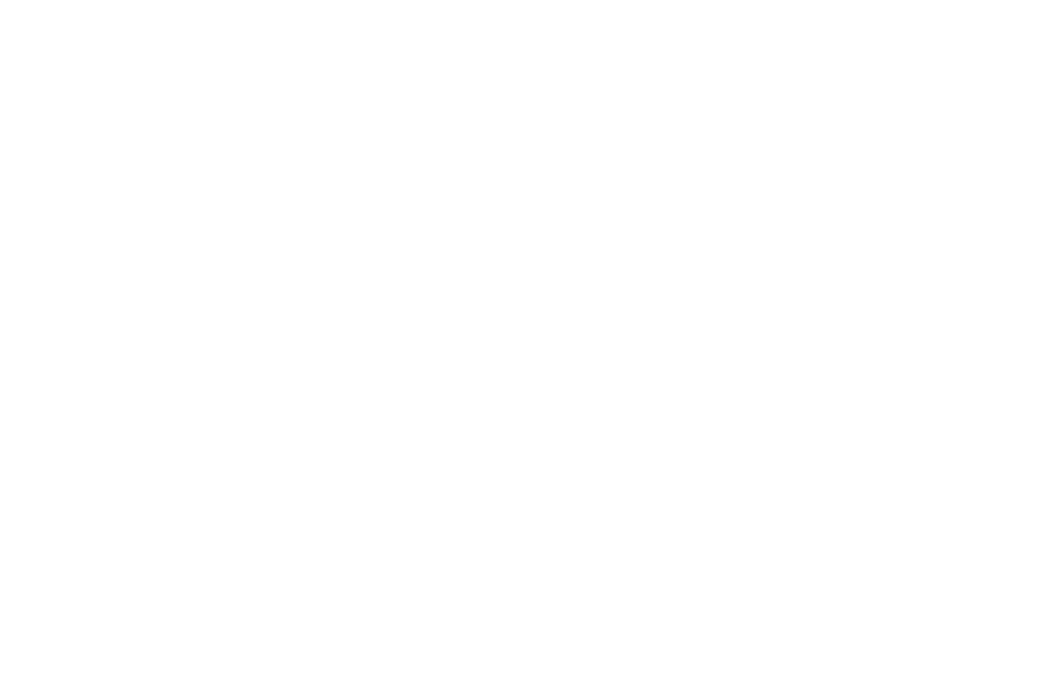
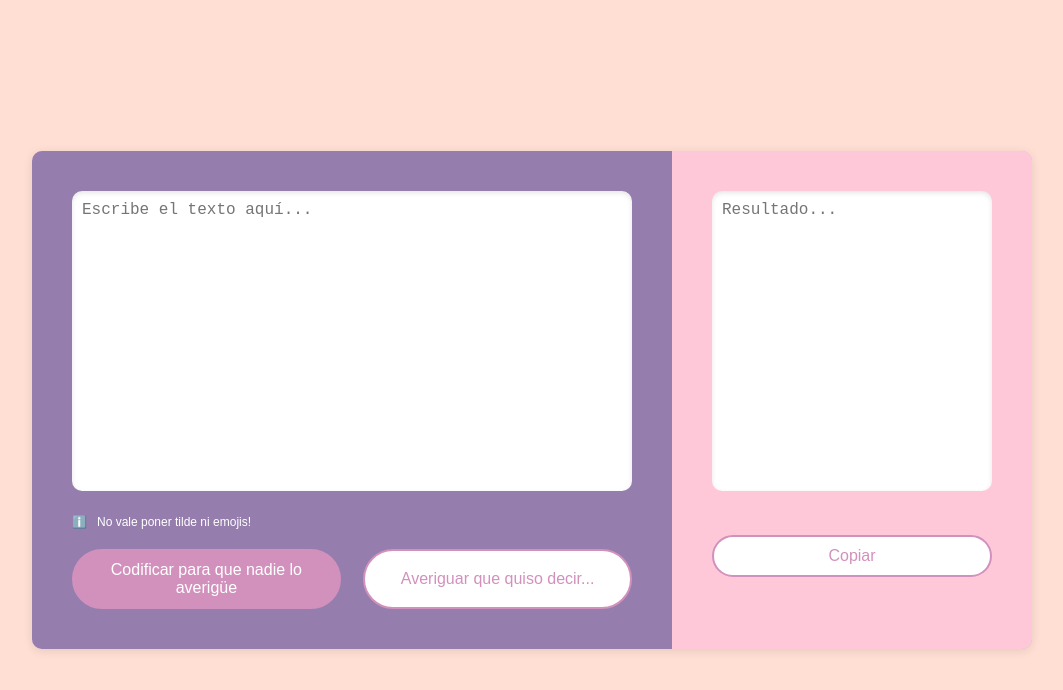
Before and after one commit to Agustindexter/Sistema-de-registro, a plain HTML site: page index.html in a window 1280 px wide. Shown: the whole page, without its empty margins (108-1171 px from the left). Drawn offline with Linux system fonts and the light colour scheme.

Commit message:
first encoder

```diff
--- a/app.js
+++ /dev/null
@@ -1 +0,0 @@
-console.log("ejecutando consola")
--- a/index.html
+++ b/index.html
@@ -3,9 +3,123 @@
 <head>
     <meta charset="UTF-8">
     <meta name="viewport" content="width=device-width, initial-scale=1.0">
-    <title>Sistema de registro de juegos</title>
+    <title>Encriptador de Agustin</title>
+    <style>
+        body {
+            font-family: Arial, sans-serif;
+            background-color: #FFDFD3; /* Color de fondo general */
+            margin: 0;
+            padding: 0;
+            display: flex;
+            justify-content: center;
+            align-items: center;
+            height: 100vh;
+        }
+
+        .container {
+            display: flex;
+            width: 80%;
+            max-width: 1000px;
+            background-color: #E0BBE4; /* Fondo del contenedor */
+            border-radius: 10px;
+            box-shadow: 0 2px 10px rgba(0, 0, 0, 0.1);
+            overflow: hidden;
+        }
+
+        .left-panel {
+            flex: 2;
+            padding: 40px;
+            background-color: #957DAD; /* Fondo del panel izquierdo */
+        }
+
+        .right-panel {
+            flex: 1;
+            padding: 40px;
+            background-color: #FEC8D8; /* Fondo del panel derecho */
+            border-radius: 0 10px 10px 0;
+        }
+
+        .text-area {
+            width: 100%;
+            height: 300px;
+            border: none;
+            resize: none;
+            font-size: 16px;
+            padding: 10px;
+            box-sizing: border-box;
+            border-radius: 10px;
+            background-color: #ffffff;
+            box-shadow: inset 0 2px 5px rgba(0, 0, 0, 0.1);
+            margin-bottom: 20px;
+        }
+
+        .info {
+            display: flex;
+            align-items: center;
+            font-size: 12px;
+            color: #FFFFFF;
+            margin-bottom: 20px;
+        }
+
+        .info-icon {
+            margin-right: 10px;
+            color: #FFFFFF;
+        }
+
+        .button-container {
+            display: flex;
+            justify-content: space-between;
+        }
+
+        .button {
+            width: 48%;
+            padding: 10px;
+            border-radius: 50px;
+            border: 2px solid #D291BC; /* Color del borde de los botones */
+            background-color: #ffffff;
+            color: #D291BC; /* Color del texto de los botones */
+            font-size: 16px;
+            cursor: pointer;
+            transition: background-color 0.3s, color 0.3s;
+        }
+
+        .button.primary {
+            background-color: #D291BC; /* Color de fondo del botón principal */
+            color: white;
+        }
+
+        .button:hover {
+            background-color: #E0BBE4;
+            color: white;
+        }
+
+        .right-panel .button {
+            width: 100%;
+            margin-top: 20px;
+        }
+    </style>
 </head>
 <body>
 
+<div class="container">
+    <div class="left-panel">
+        <textarea class="text-area" placeholder="Escribe el texto aquí..."></textarea>
+        <div class="info">
+            <span class="info-icon">ℹ️</span>
+            <span>No vale poner tilde ni emojis!</span>
+        </div>
+        <div class="button-container">
+            <button class="button primary" onclick="codificar()">Codificar para que nadie lo averigüe </button>
+            <button class="button" onclick="decodificar()">Averiguar que quiso decir...</button>
+        </div>
+    </div>
+    <div class="right-panel">
+        <textarea class="text-area" readonly placeholder="Resultado..."></textarea>
+        <button class="button" onclick="copiar()">Copiar</button>
+    </div>
+</div>
+
+<script src="script.js"></script>
+
 </body>
 </html>
--- /dev/null
+++ b/script.js
@@ -0,0 +1,50 @@
+const shift = 3;
+
+function codificarTexto(texto) {
+    let encriptado = '';
+    for (let i = 0; i < texto.length; i++) {
+        let char = texto[i];
+        if (char.match(/[a-z]/)) {
+            let codigo = texto.charCodeAt(i);
+            let nuevoCodigo = ((codigo - 97 + shift) % 26) + 97;
+            encriptado += String.fromCharCode(nuevoCodigo);
+        } else {
+            encriptado += char;
+        }
+    }
+    return encriptado;
+}
+
+function decodificarTexto(texto) {
+    let desencriptado = '';
+    for (let i = 0; i < texto.length; i++) {
+        let char = texto[i];
+        if (char.match(/[a-z]/)) {
+            let codigo = texto.charCodeAt(i);
+            let nuevoCodigo = ((codigo - 97 - shift + 26) % 26) + 97;
+            desencriptado += String.fromCharCode(nuevoCodigo);
+        } else {
+            desencriptado += char;
+        }
+    }
+    return desencriptado;
+}
+
+function codificar() {
+    let texto = document.querySelector('.left-panel .text-area').value.toLowerCase();
+    let textoEnCodigo = codificarTexto(texto);
+    document.querySelector('.right-panel .text-area').value = textoEnCodigo;
+}
+
+function decodificar() {
+    let texto = document.querySelector('.left-panel .text-area').value.toLowerCase();
+    let textoDecodificado = decodificarTexto(texto);
+    document.querySelector('.right-panel .text-area').value = textoDecodificado;
+}
+
+function copiar() {
+    let resultado = document.querySelector('.right-panel .text-area');
+    resultado.select();
+    document.execCommand('copy');
+    alert('Texto copiado al portapapeles');
+}
```
